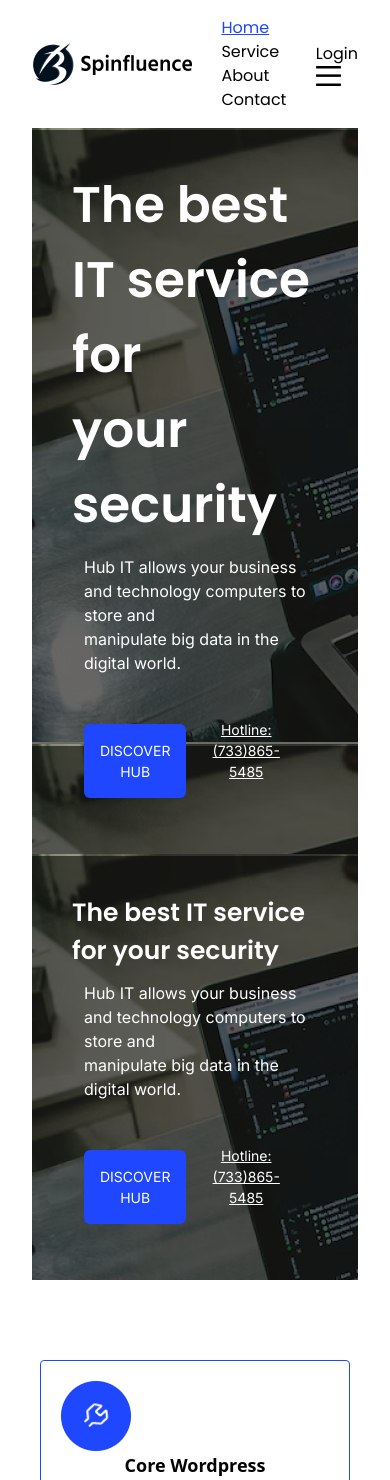
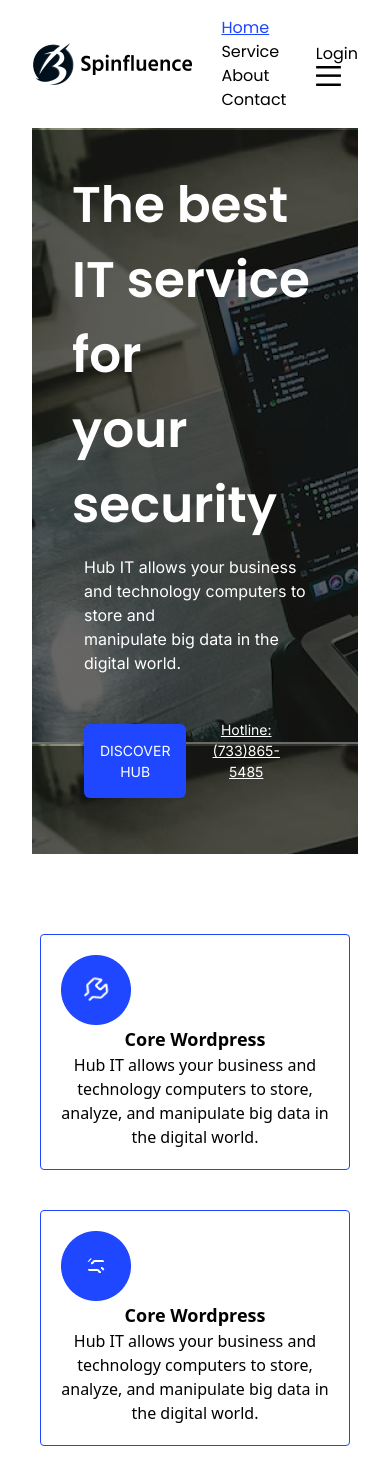
Before and after one commit to Alexandra4373/Spinfluence, a React (Vite) app: page / in a window 390 px wide. Shown: the top 1480 px of the page. Built offline with nearby package versions, Linux system fonts and the light colour scheme; a web font is replaced by a local one.

Commit message:
Update App.jsx

```diff
--- a/src/App.jsx
+++ b/src/App.jsx
@@ -103,7 +103,7 @@ function App() {
 
             {/* mobile view */}
 
-            <div className=" lg:hidden flex flex-col justify-center items-center bg-hero text-white p-10">
+            {/* <div className=" lg:hidden flex flex-col justify-center items-center bg-hero text-white p-10">
               <h1 className="text-[25px] line-h-35 font-poppins font-semibold">
                 The best IT service for your security
               </h1>
@@ -120,7 +120,7 @@ function App() {
                   Hotline: (733)865-5485
                 </p>
               </div>
-            </div>
+            </div> */}
 
             {/* wordpress */}
             <div className="py-20">
```
